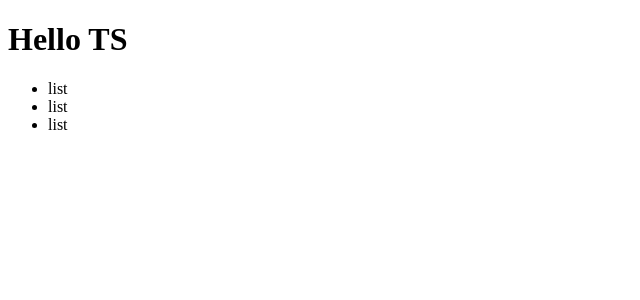
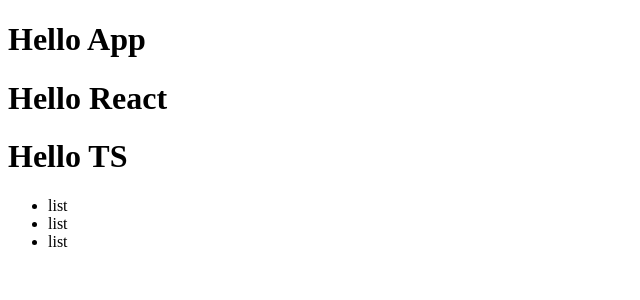
Before and after one commit to Prince0li/react-lesso-2, a React (Create React App) app: page / in a window 1280 px wide. Shown: the top 300 px of the page, without its empty margins (0-640 px from the left). Built offline with nearby package versions, Linux system fonts and the light colour scheme.

Commit message:
add title props

```diff
--- a/src/index.tsx
+++ b/src/index.tsx
@@ -35,14 +35,20 @@
         </React.Fragment>
     )
 }
-function Title() {
-    return <h1>Hello TS</h1>
+type TitleProps = {
+    name: string
+}
+const Title = (props: TitleProps) => {
+    console.log(props)
+    return <h1>Hello {props.name}</h1>
 }
 
 const App = () => {
     return (
         <div className="app">
-            <Title />
+            <Title name="App" />
+            <Title name="React" />
+            <Title name="TS" />
             <List />
         </div>
     )
```
